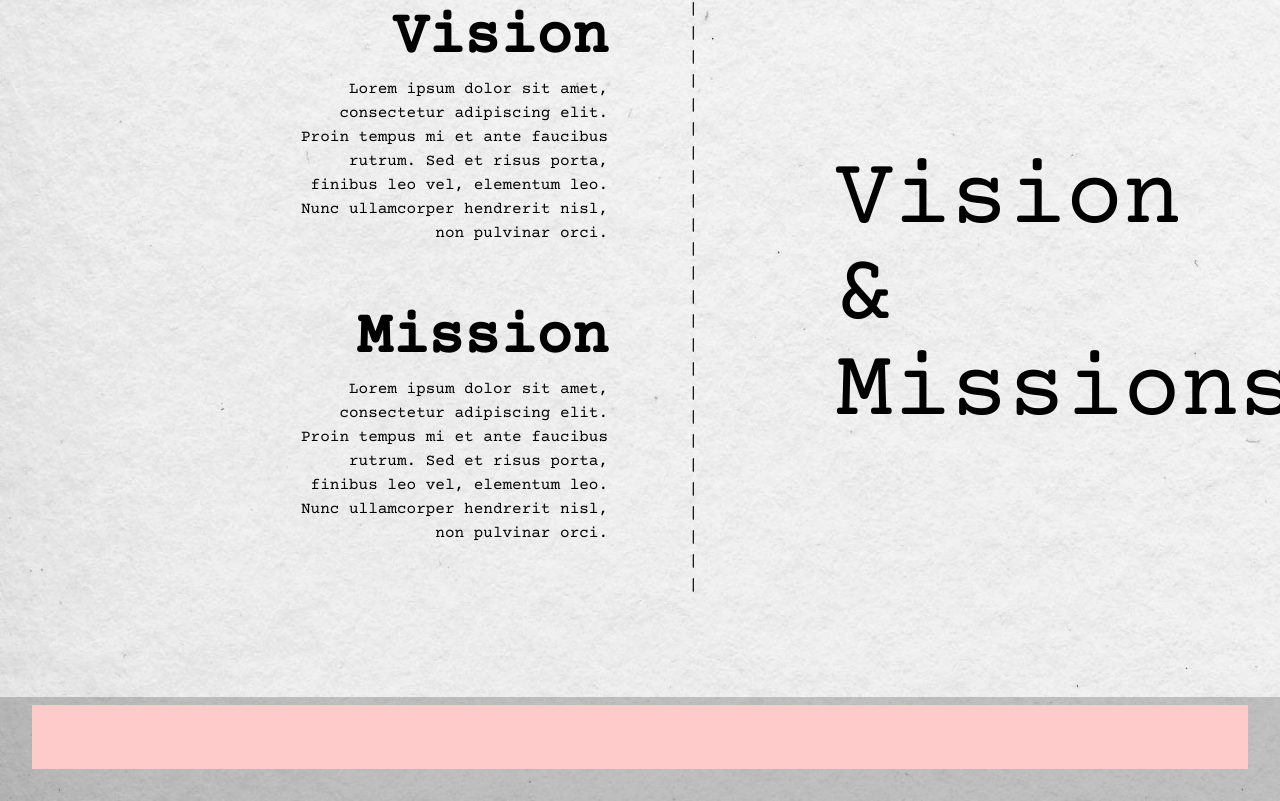
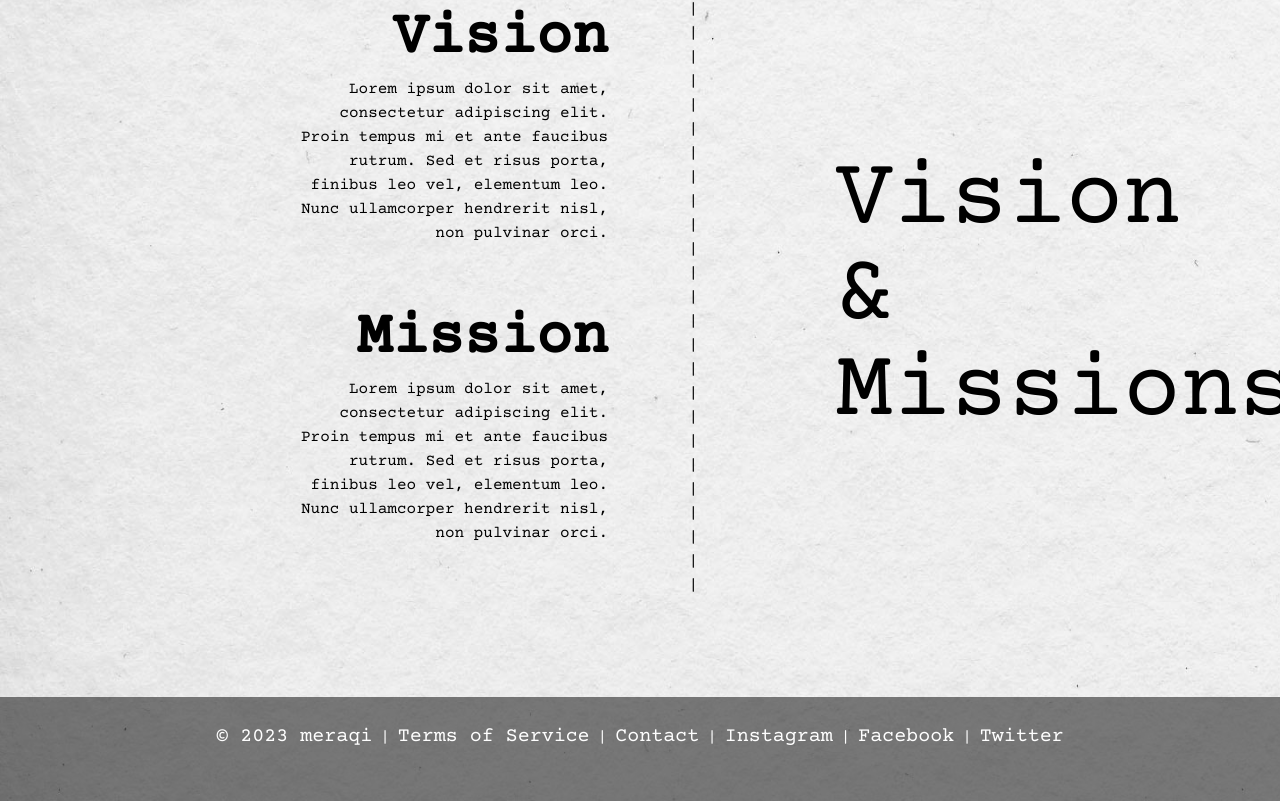
Before and after one commit to Eaj-JPN/meraqi-app, a Next.js app: page / in a window 1280 px wide. Shown: the part 3303-4104 px from the top of the page. Built offline with nearby package versions, Linux system fonts and the light colour scheme.

Commit message:
page landing test

```diff
--- a/components/PageFooter.tsx
+++ b/components/PageFooter.tsx
@@ -61,11 +61,54 @@ const PageFooter = () => {
         </div> */}
 
 
-          <div className="flex flex-col pt-2 bg-black bg-opacity-20 min-h-fit p-8">
+          <div className="flex flex-col pt-2 bg-black bg-opacity-50 min-h-fit p-8">
+            <div className="w-full h-16 flex justify-center items-center text-white">
+              <div className="text-xs font-bold md:font-normal md:text-sm lg:text-xl text-center p-2">
+              © 2023 meraqi
+              </div>
 
-                  <div className="w-full h-16 flex justify-center items-center text-white bg-red-200 ">
-                  </div>
+              <div>|</div>
 
+              <div className="text-xs font-bold md:font-normal md:text-sm lg:text-xl text-center p-2">
+                Terms of Service
+              </div>
+
+              <div>|</div>
+
+              <Link
+                href="#"
+                className="text-xs font-bold md:font-normal md:text-sm lg:text-xl text-center p-2 hover:underline"
+              >
+                Contact
+              </Link>
+
+              <div>|</div>
+
+              <Link
+                href="#"
+                className="text-xs font-bold md:font-normal md:text-sm lg:text-xl text-center p-2 hover:underline"
+              >
+                Instagram
+              </Link>
+
+              <div>|</div>
+
+              <Link
+                href="#"
+                className="text-xs font-bold md:font-normal md:text-sm lg:text-xl text-center p-2 hover:underline"
+              >
+                Facebook
+              </Link>
+
+              <div>|</div>
+
+              <Link
+                href="#"
+                className="text-xs font-bold md:font-normal md:text-sm lg:text-xl text-center p-2 hover:underline"
+              >
+                Twitter
+              </Link>
+              </div>
           </div>
 
       </section>
```
